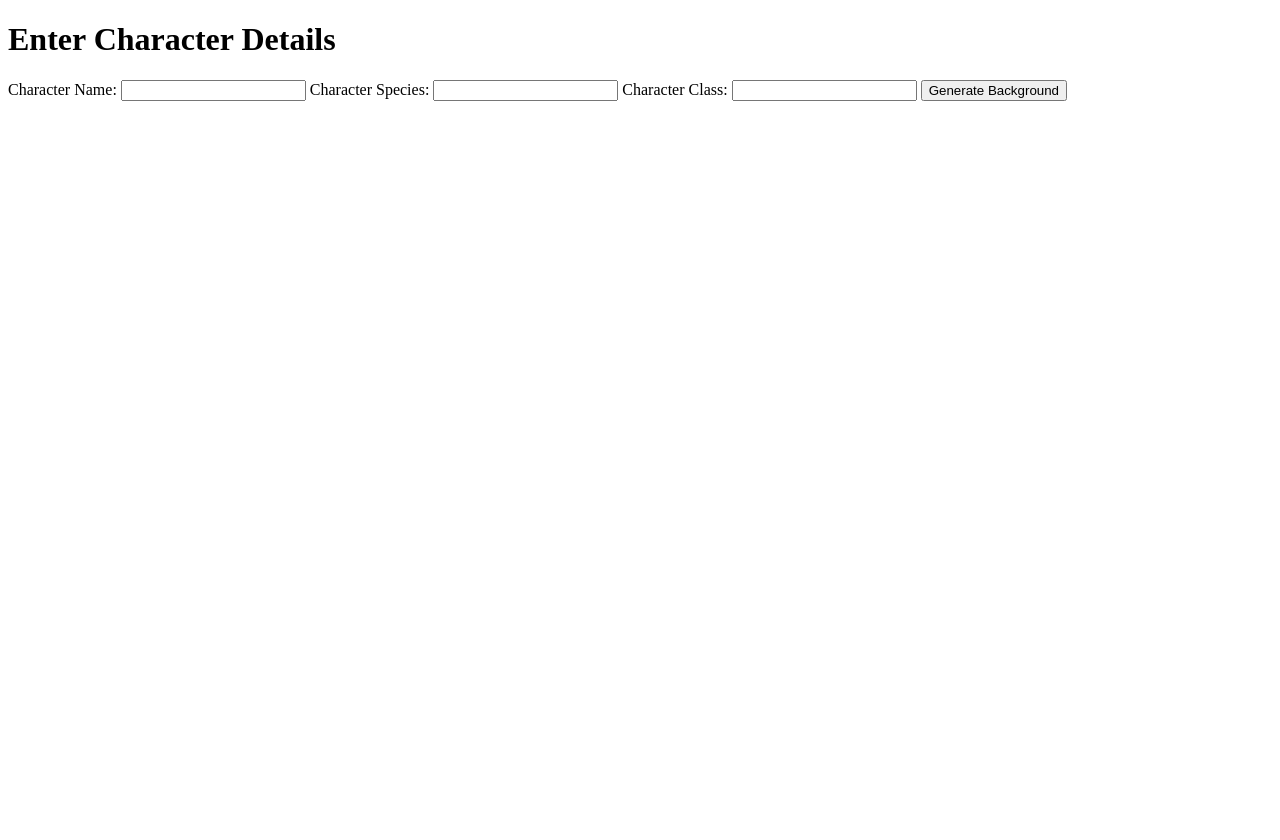
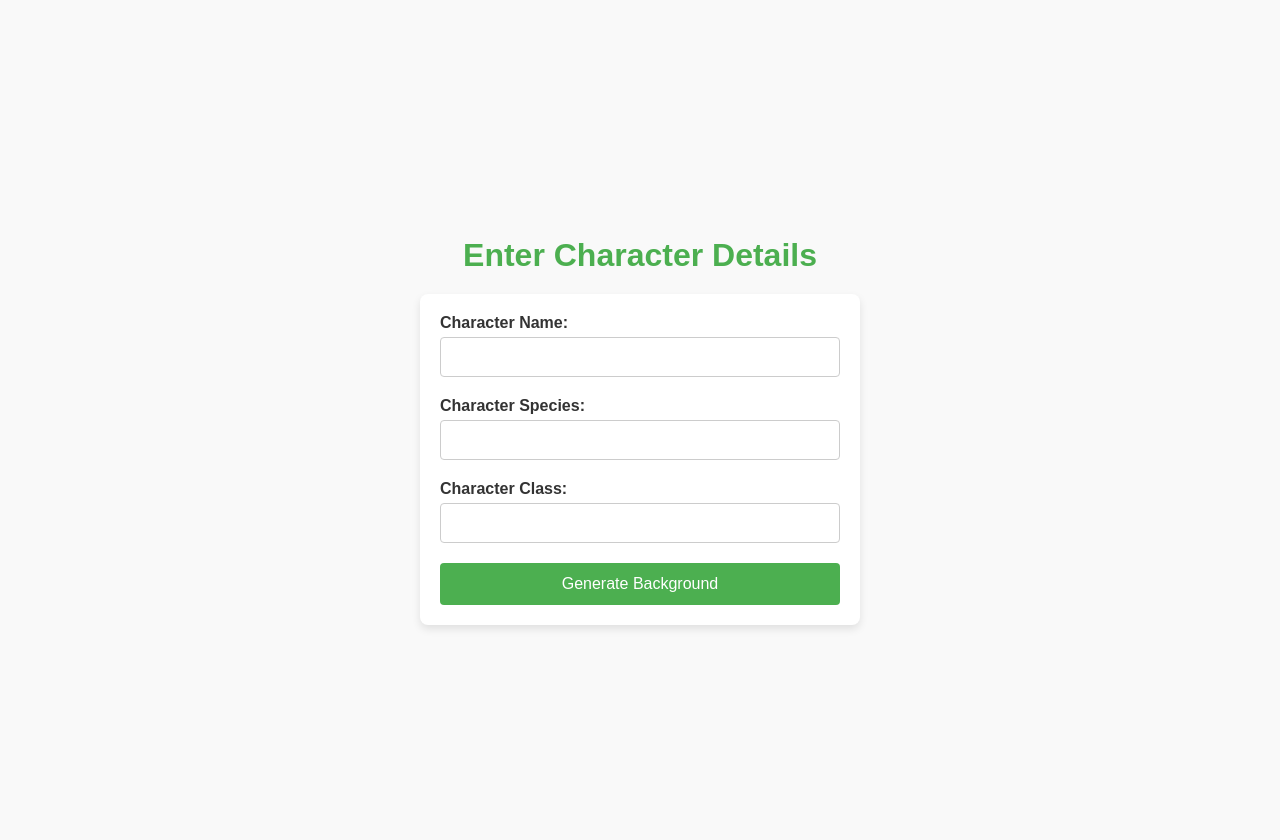
Before and after one commit to dmm4613/dnd-char-background, a Flask app: page / in a window 1280 px wide. Before the commit the page ends 101 px from the top, so only its background shows below. Run offline with Flask 3, Linux system fonts and the light colour scheme; parts of the project's set-up code (start-up, migrations or seed data) failed here and were passed over.

Commit message:
added style sheet

```diff
--- /dev/null
+++ b/word_bank_app/static/styles.css
@@ -0,0 +1,76 @@
+/* General body styling */
+body {
+    font-family: 'Arial', sans-serif;
+    background-color: #f9f9f9;
+    margin: 0;
+    padding: 20px;
+    display: flex;
+    justify-content: center;
+    align-items: center;
+    height: 100vh;
+    flex-direction: column;
+}
+
+/* Heading styling */
+h1 {
+    color: #4CAF50;
+    margin-bottom: 20px;
+    font-size: 2rem;
+}
+
+/* Form styling */
+form {
+    background-color: white;
+    padding: 20px;
+    border-radius: 8px;
+    box-shadow: 0 4px 8px rgba(0, 0, 0, 0.1);
+    display: flex;
+    flex-direction: column;
+    width: 100%;
+    max-width: 400px;
+}
+
+/* Label styling */
+label {
+    margin-bottom: 5px;
+    font-weight: bold;
+    color: #333;
+}
+
+/* Input field styling */
+input[type="text"] {
+    padding: 10px;
+    margin-bottom: 20px;
+    border-radius: 4px;
+    border: 1px solid #ccc;
+    font-size: 1rem;
+    width: calc(100% - 22px); /* Account for padding and border */
+}
+
+/* Button styling */
+button {
+    background-color: #4CAF50;
+    color: white;
+    padding: 12px;
+    border: none;
+    border-radius: 4px;
+    font-size: 1rem;
+    cursor: pointer;
+    transition: background-color 0.3s ease;
+}
+
+/* Button hover effect */
+button:hover {
+    background-color: #45a049;
+}
+
+/* Responsive design for smaller screens */
+@media (max-width: 600px) {
+    form {
+        width: 90%;
+    }
+
+    h1 {
+        font-size: 1.5rem;
+    }
+}
--- a/word_bank_app/templates/index.html
+++ b/word_bank_app/templates/index.html
@@ -4,6 +4,7 @@
     <meta charset="UTF-8">
     <meta name="viewport" content="width=device-width, initial-scale=1.0">
     <title>Character Background Generator</title>
+    <link rel="stylesheet" href="{{ url_for('static', filename='styles.css') }}">
 </head>
 <body>
     <h1>Enter Character Details</h1>
```
Also changed, not shown: word_bank_app/templates/result.html (+4 -3 lines).
